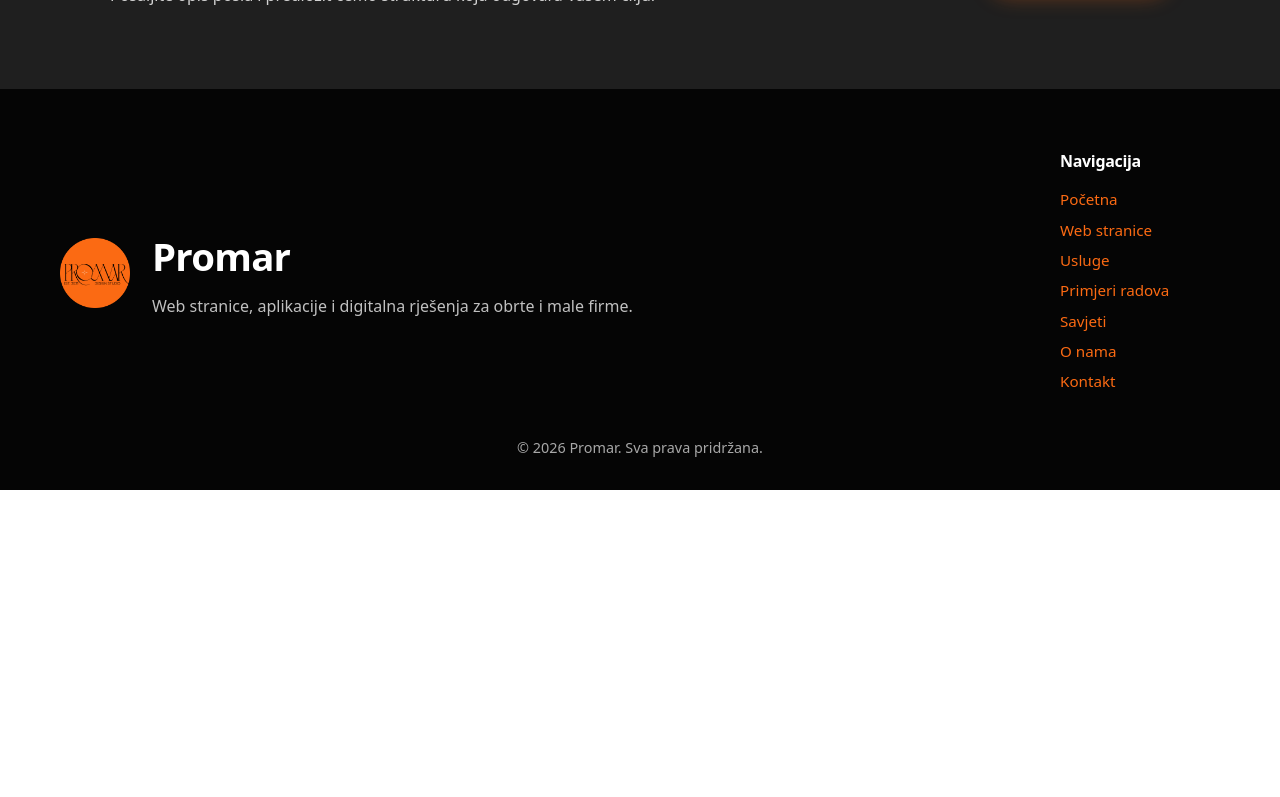
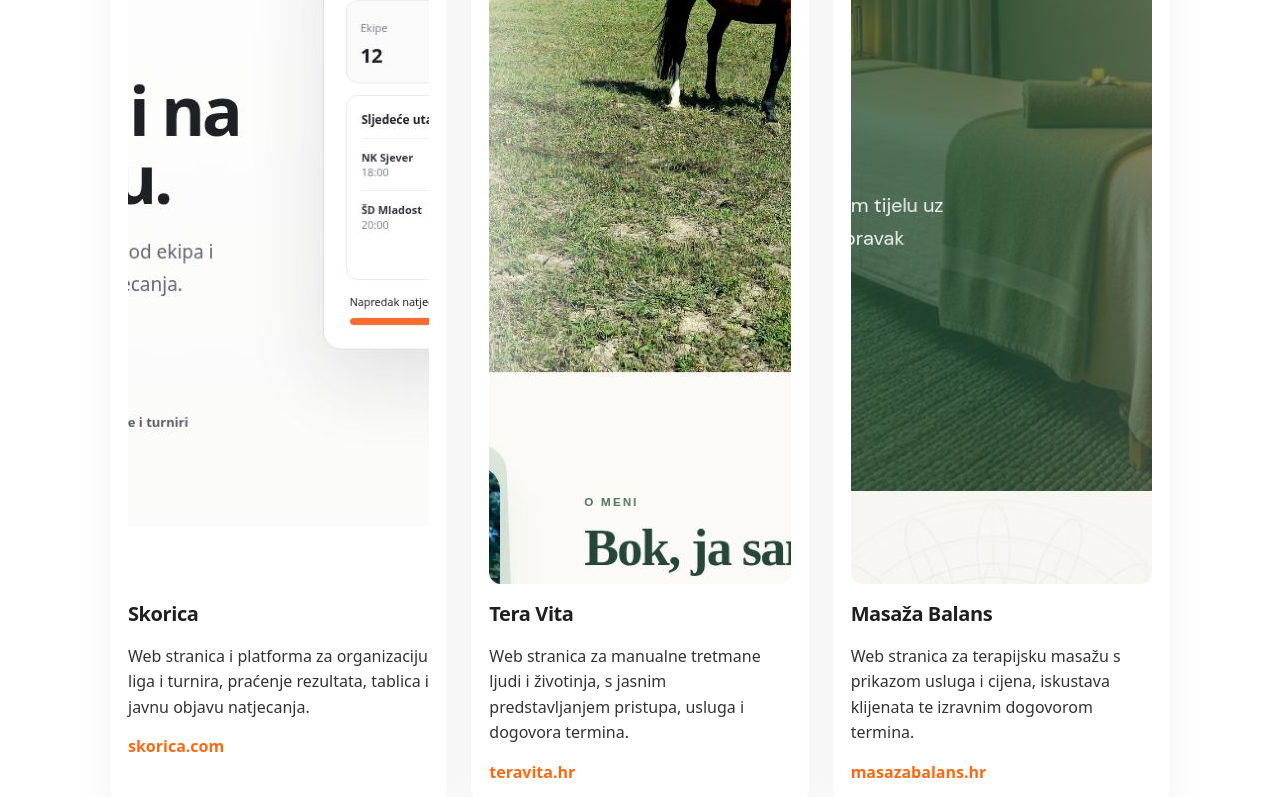
Before and after one commit to Ren0g/promar, a Next.js app: page /reference in a window 1280 px wide. Shown: the part 2000-2797 px from the top of the page. Before the commit the page ends 2490 px from the top, so only its background shows below. Built offline with nearby package versions, Linux system fonts and the light colour scheme.

Commit message:
Dodaj Skorica, Tera Vita i Masaža Balans reference

```diff
--- a/app/reference/page.jsx
+++ b/app/reference/page.jsx
@@ -1,11 +1,12 @@
 export const metadata = {
   title: "Primjeri radova | Promar – web stranice i aplikacije",
   description:
-    "Primjeri web stranica, platformi i aplikacija: Fotqa, Tvornica vjenčanja, Svadba.app i Zimska liga Panadić."
+    "Primjeri web stranica, platformi i aplikacija: Fotqa, Tvornica vjenčanja, Svadba.app, Skorica, Tera Vita, Masaža Balans i Zimska liga Panadić."
 };
 
 import SectionTitle from "../../components/SectionTitle";
 import Button from "../../components/Button";
+import Image from "next/image";
 
 const projekti = [
   {
@@ -34,6 +35,33 @@ const projekti = [
       "Web aplikacija za organizaciju vjenčanja s modulima za zadatke, budžet, goste, plan sjedenja, dobavljače, uplate i QR galeriju.",
     link: "https://svadba.app",
     label: "svadba.app"
+  },
+  {
+    naziv: "Skorica",
+    slika: "/images/reference-skorica.jpg",
+    alt: "Skorica platforma za sportska natjecanja",
+    opis:
+      "Web stranica i platforma za organizaciju liga i turnira, praćenje rezultata, tablica i javnu objavu natjecanja.",
+    link: "https://www.skorica.com",
+    label: "skorica.com"
+  },
+  {
+    naziv: "Tera Vita",
+    slika: "/images/reference-teravita.jpg",
+    alt: "Tera Vita primjer web stranice",
+    opis:
+      "Web stranica za manualne tretmane ljudi i životinja, s jasnim predstavljanjem pristupa, usluga i dogovora termina.",
+    link: "https://teravita.hr",
+    label: "teravita.hr"
+  },
+  {
+    naziv: "Masaža Balans",
+    slika: "/images/reference-masaza-balans.jpg",
+    alt: "Masaža Balans primjer web stranice",
+    opis:
+      "Web stranica za terapijsku masažu s prikazom usluga i cijena, iskustava klijenata te izravnim dogovorom termina.",
+    link: "https://www.masazabalans.hr",
+    label: "masazabalans.hr"
   },
   {
     naziv: "Zimska liga Panadić",
@@ -66,10 +94,13 @@ export default function ReferencePage() {
           <div className="references-grid">
             {projekti.map((projekt) => (
               <div className="reference-card" key={projekt.naziv}>
-                <img
+                <Image
                   src={projekt.slika}
                   alt={projekt.alt}
                   className="reference-image"
+                  width={1348}
+                  height={926}
+                  sizes="(max-width: 768px) 100vw, (max-width: 992px) 50vw, 33vw"
                 />
                 <h3>{projekt.naziv}</h3>
                 <p>{projekt.opis}</p>
```
